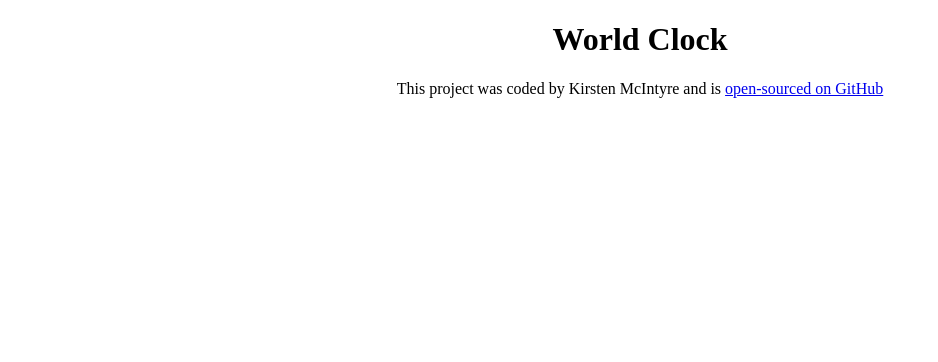
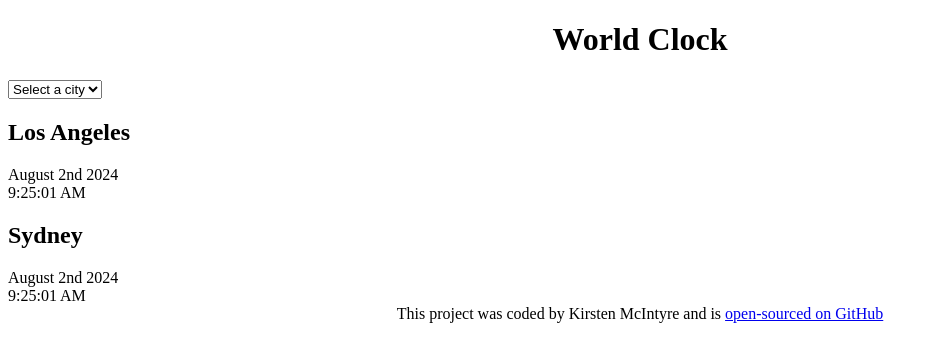
Before and after one commit to kcodes57/world-clock, a plain HTML site: page index.html in a window 1280 px wide. Shown: the whole page, without its empty margins (0-938 px from the left). Drawn offline with Linux system fonts and the light colour scheme.

Commit message:
created drop down city menu

```diff
--- a/index.html
+++ b/index.html
@@ -7,7 +7,27 @@
     <link rel="stylesheet" href="css/styles.css" />
   </head>
   <body>
-    <h1>World Clock</h1>
+    <div class="container">
+      <h1>World Clock</h1>
+      <select>
+        <option value="">Select a city</option>
+        <option value="">London</option>
+        <option value="">New York</option>
+        <option value="">Auckland</option>
+      </select>
+
+      <div class="city">
+        <h2>Los Angeles</h2>
+        <div class="date">August 2nd 2024</div>
+        <div class="time">9:25:01 AM</div>
+      </div>
+      <div class="city">
+        <h2>Sydney</h2>
+        <div class="date">August 2nd 2024</div>
+        <div class="time">9:25:01 AM</div>
+      </div>
+    </div>
+
     <footer>
       This project was coded by Kirsten McIntyre and is
       <a href="https://github.com/kcodes57/world-clock" target="_blank"
```
